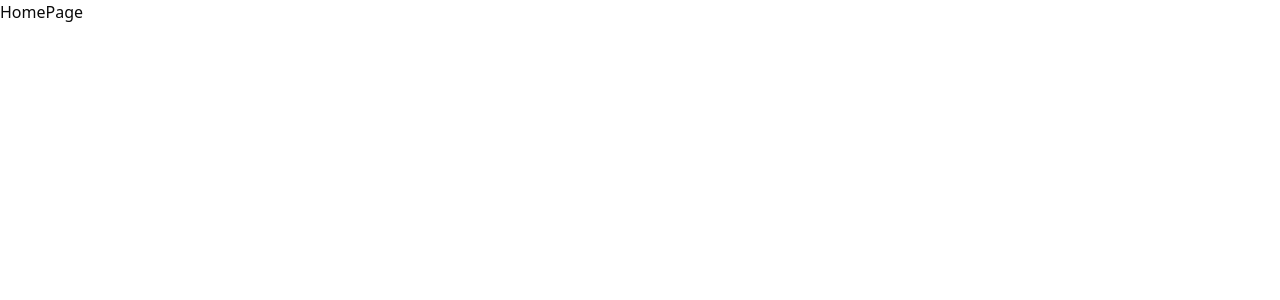
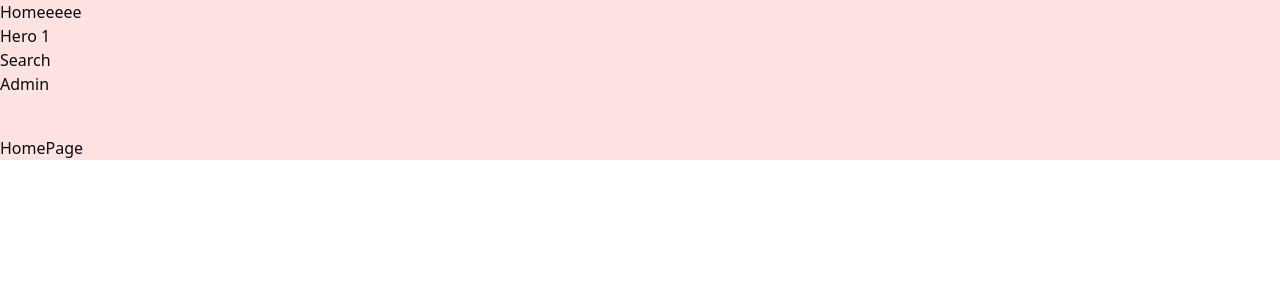
Before and after one commit to CarlesIdealive/heroes-app, a React (Vite) app: page / in a window 1280 px wide. Shown: the top 300 px of the page. Built offline with nearby package versions, Linux system fonts and the light colour scheme.

Commit message:
LazyLoad

```diff
--- /dev/null
+++ b/src/admin/layouts/AdminLayout.tsx
@@ -0,0 +1,15 @@
+import { Outlet } from "react-router"
+
+
+
+export const AdminLayout = () => {
+  return (
+    <div className="bg-blue-400">
+        <h1>Admin Layout</h1>
+        <Outlet />
+    </div>
+    )
+}
+
+
+export default AdminLayout
--- a/src/admin/pages/AdminPage.tsx
+++ b/src/admin/pages/AdminPage.tsx
@@ -1,7 +1,8 @@
-import React from 'react'
 
 export const AdminPage = () => {
   return (
     <div>AdminPage</div>
   )
 }
+
+export default AdminPage;
--- /dev/null
+++ b/src/heroes/layouts/HeroesLayout.tsx
@@ -0,0 +1,28 @@
+import { Link, Outlet } from "react-router"
+
+export const HeroesLayout = () => {
+  return (
+    <div className="bg-red-100">
+      <ul>
+      <li>
+          <Link to="/">Homeeeee</Link>
+        </li>
+        <li>
+          <Link to="/heroes/1">Hero 1</Link>
+        </li>
+        <li>
+          <Link to="/search">Search</Link>
+        </li>
+        <li>
+          <Link to="/admin">Admin</Link>
+        </li>
+      </ul>
+
+      <div className="mt-10">
+
+        <Outlet />
+      </div>
+
+    </div>
+  )
+}
--- a/src/router/app.router.tsx
+++ b/src/router/app.router.tsx
@@ -1,25 +1,48 @@
-import { AdminPage } from "@/admin/pages/AdminPage"
+import { lazy } from "react"
+import { createBrowserRouter } from "react-router"
+
+// import { AdminLayout } from "@/admin/layouts/AdminLayout"
+// import { AdminPage } from "@/admin/pages/AdminPage"
+import { HeroesLayout } from "@/heroes/layouts/HeroesLayout"
 import { HeroPage } from "@/heroes/pages/hero/HeroPage"
 import { HomePage } from "@/heroes/pages/home/HomePage"
-import { SearchPage } from "@/heroes/pages/search/SearchPage"
-import { createBrowserRouter } from "react-router"
+// import { SearchPage } from "@/heroes/pages/search/SearchPage"
+
+
+const SearchPage = lazy(() => import('@/heroes/pages/search/SearchPage').then(module => ({ default: module.SearchPage })))
+const AdminLayout = lazy(() => import('@/admin/layouts/AdminLayout'));
+const AdminPage = lazy( () => import('@/admin/pages/AdminPage'));
 
 export const appRouter = createBrowserRouter([
     {
         path: "/",
+        element: <HeroesLayout />,
+        children: [
+            {
+                index: true,
                 element: <HomePage />,
             },
             {
-        path: "/heroes/1",
+                path: "heroes/1",
                 element: <HeroPage />,
             },
             {
-        path: "/search",
+                path: "search",
                 element: <SearchPage />,
+            },
+
+        ],
     },
     {
         path: "/admin",
+        element: <AdminLayout />,
+        children: [
+            {
+                index: true,
                 element: <AdminPage />,
+            }
+
+        ],
     }
 
 
```
Lines whose indentation alone changed are shown as unchanged.
